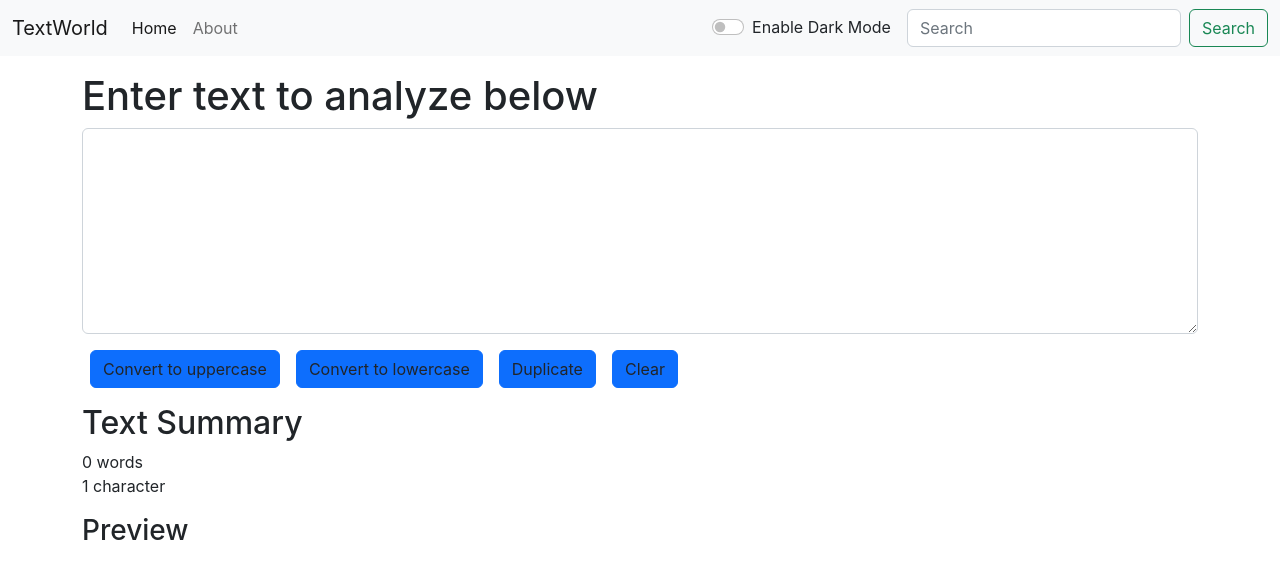
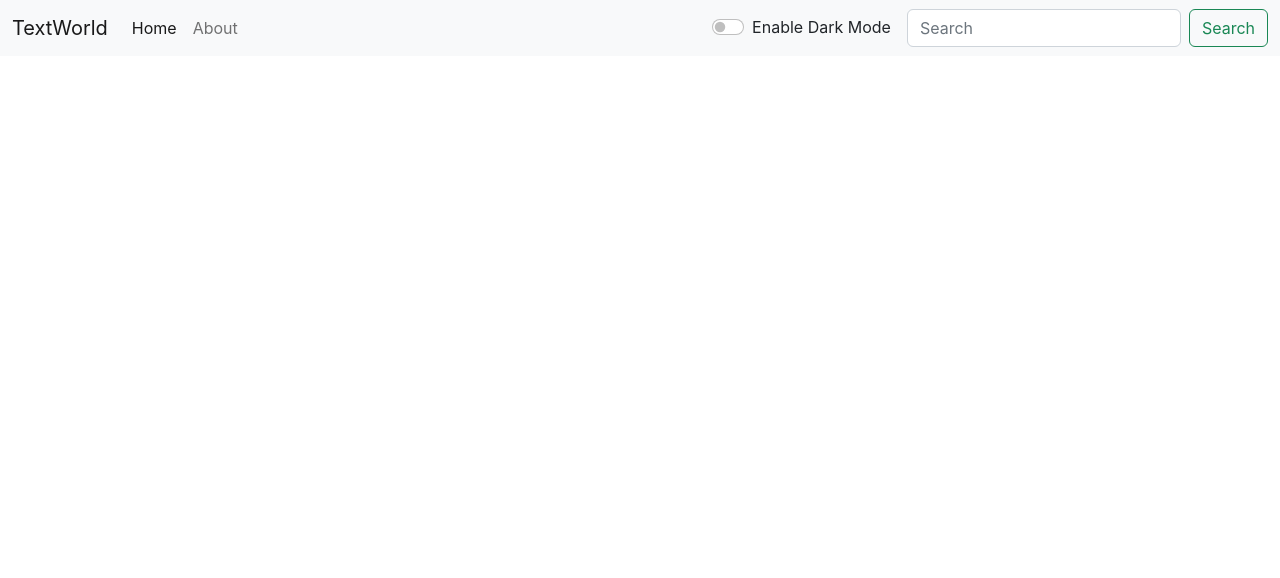
Before and after one commit to shailu0007/firstproject, a React (Create React App) app: page / in a window 1280 px wide. Shown: the top 578 px of the page. Built offline with nearby package versions, Linux system fonts and the light colour scheme.

Commit message:
third commit

```diff
--- a/src/App.js
+++ b/src/App.js
@@ -38,7 +38,7 @@ function App() {
    <Navbar title="TextWorld" mode={mode} selectMode={selectMode} />
    <Alert alert={alert}/>
    <Routes>
-           <Route exact path="/" element={<Textform showMessage={showMessage} heading="Enter text to analyze below" mode={mode}/>}/>
+           <Route exact path="/firstproject" element={<Textform showMessage={showMessage} heading="Enter text to analyze below" mode={mode}/>}/>
           <Route exact path="/about" element={<About />}/>
         </Routes>
         </Router>
```
